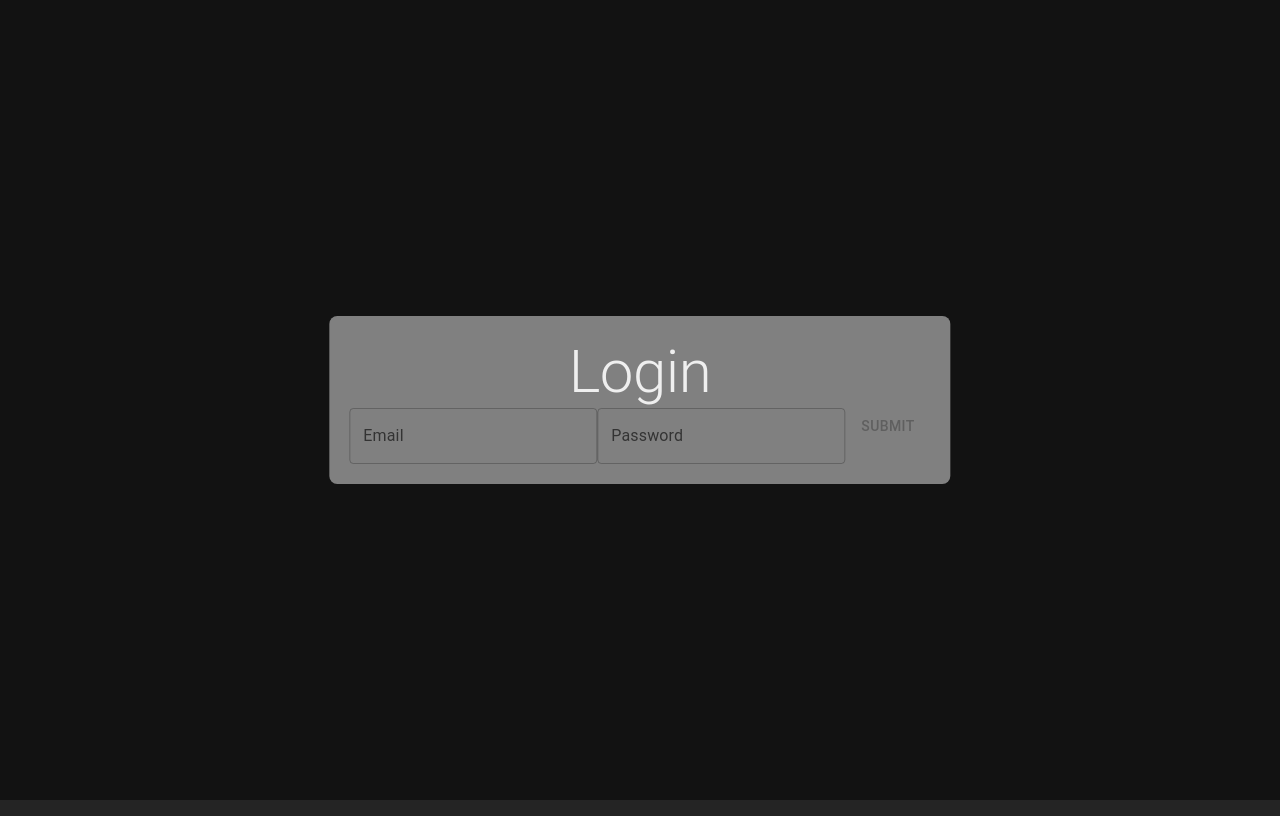
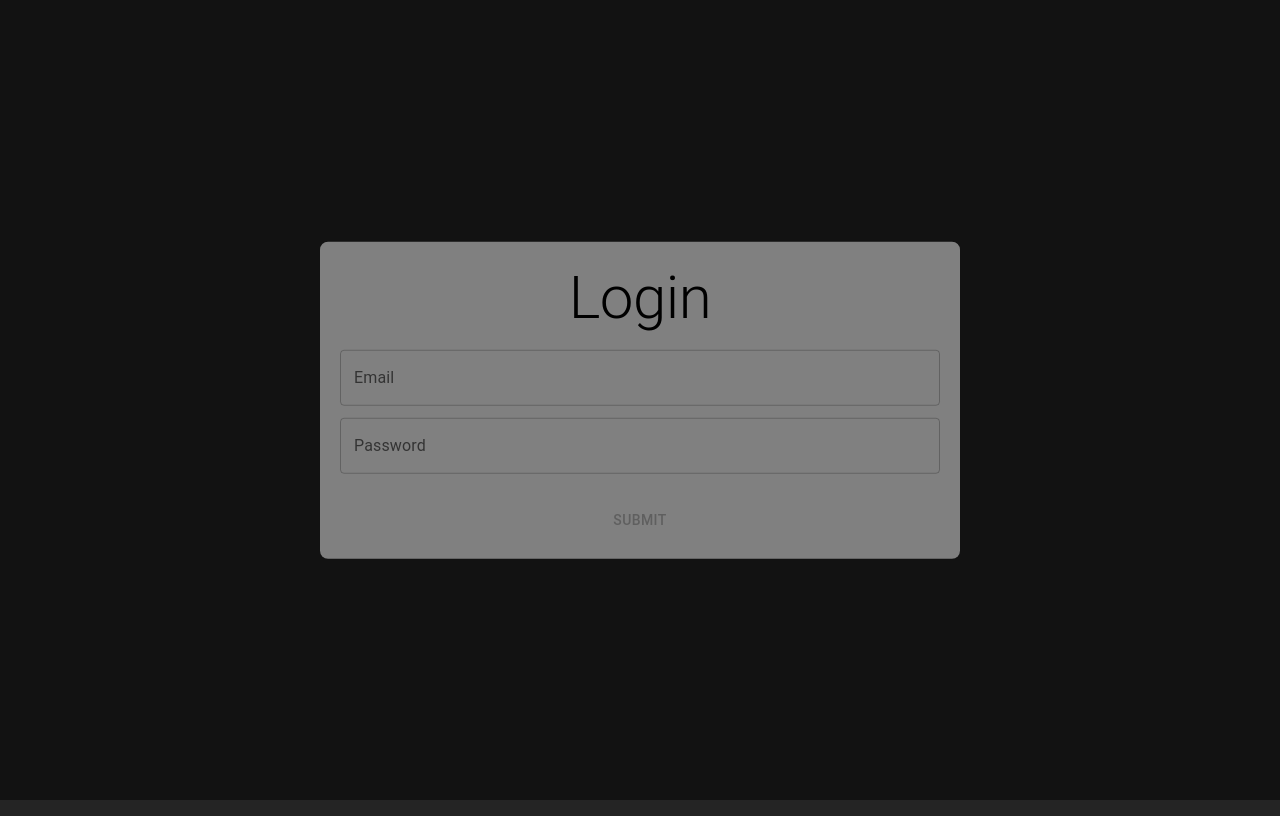
Before and after one commit to sergbylym/mern-login, a React (Vite) app in the folder client/: page / in a window 1280 px wide. Both pictures are taken after a click on the button "LOG IN". Built offline with nearby package versions, Linux system fonts and the light colour scheme.

Commit message:
create AuthForm.module.scss

```diff
--- a/client/src/components/AuthForm/AuthForm.module.scss
+++ b/client/src/components/AuthForm/AuthForm.module.scss
@@ -0,0 +1,12 @@
+.title {
+
+    color: black;
+}
+
+
+.form {
+    display: flex;
+    flex-direction: column;
+    gap: 12px;
+    width:600px;
+}
--- a/client/src/components/AuthForm/index.jsx
+++ b/client/src/components/AuthForm/index.jsx
@@ -8,13 +8,21 @@ const AuthForm = ({ formType, handleModalClose }) => {
     handleSubmit,
     formState: { errors, isValid },
   } = useForm({ defaultValues: { email: "", password: "" }, mode: "onChange" });
-  const onSubmit = (data) => console.log(data);
+
+
+  const onSubmit = (data) => {
+    console.log(data);
+    handleModalClose();
+  }
+
+
+
   return (
     <>
-      <Typography variant="h2" className={styles.title}>
+      <Typography sx={{mb: "16px"}} variant="h2" className={styles.title}>
         {isRegisterFormType ? "Register" : "Login"}
       </Typography>
-      <form onSubmit={handleSubmit(onSubmit)}>
+      <form  className={styles.form} onSubmit={handleSubmit(onSubmit)}>
         <TextField
           label="Email"
           type="email"
@@ -28,7 +36,7 @@ const AuthForm = ({ formType, handleModalClose }) => {
           errors={Boolean(errors?.password?.message)}
           helperText={errors.password? "Password field is required" : ""}/>
 
-        <Button disabled={!isValid} variant="contain" type="submit">
+        <Button sx={{mt: "16px"}}  disabled={!isValid} variant="contain" type="submit">
           Submit
         </Button>
       </form>
```
